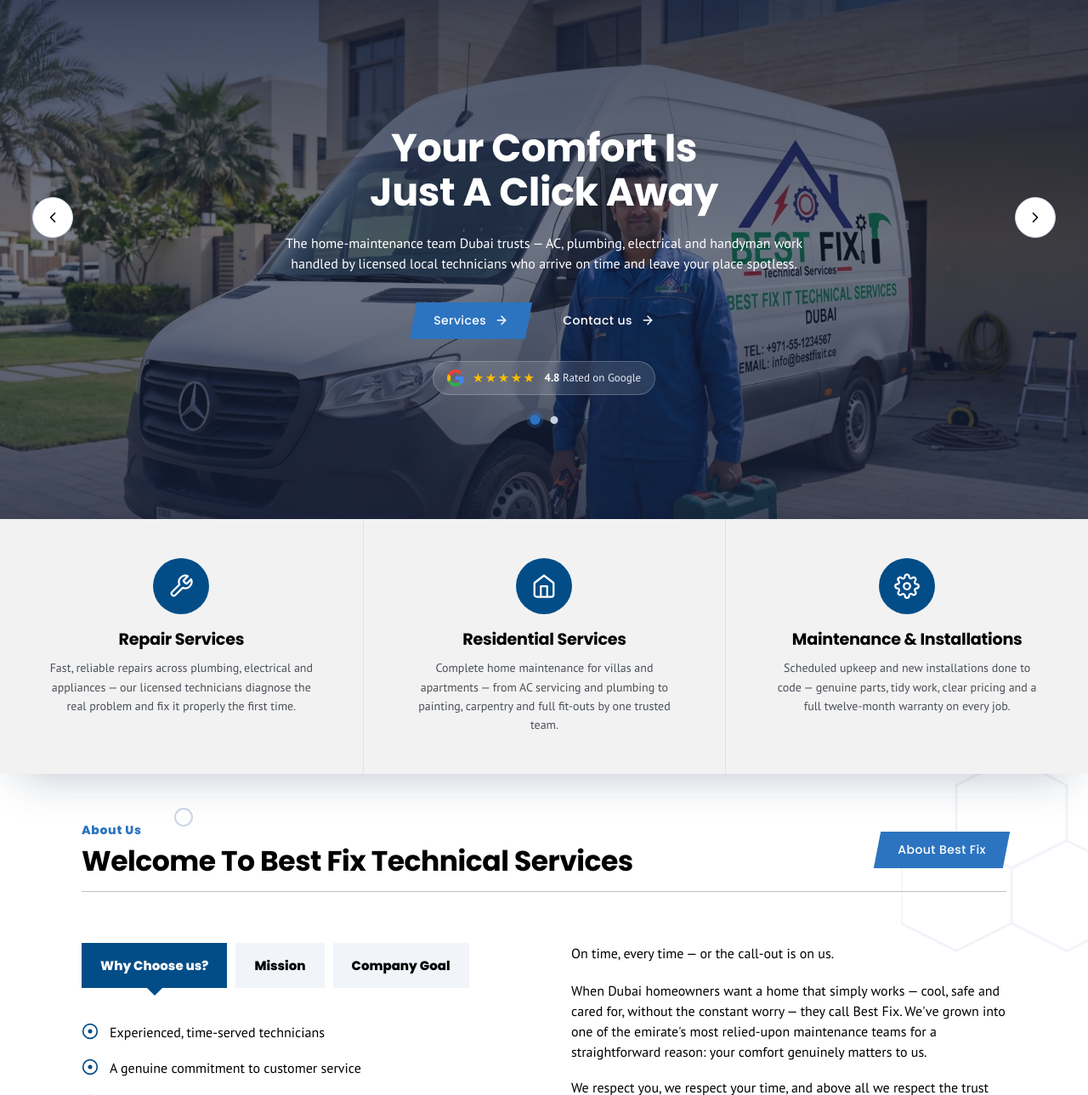
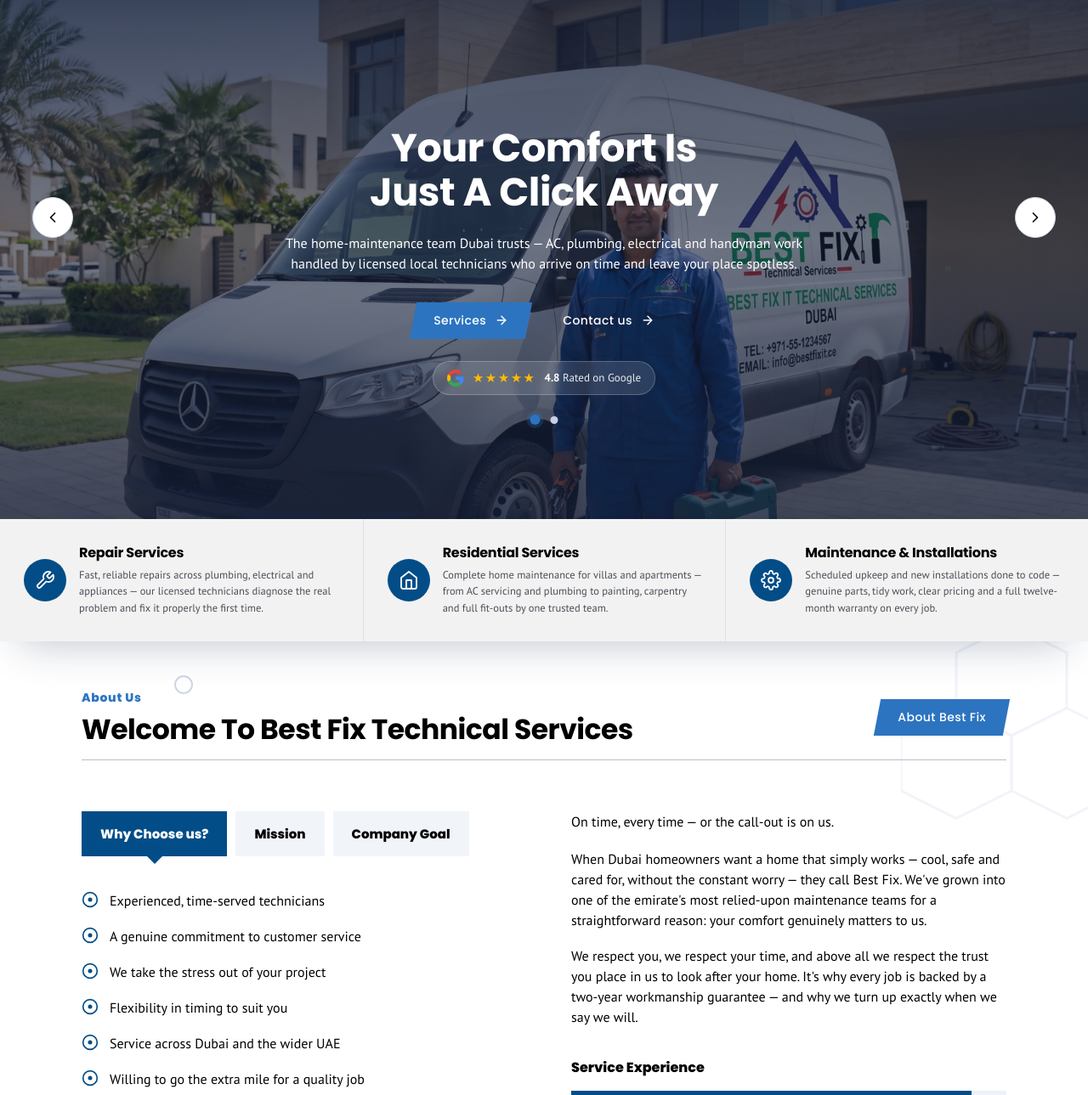
Before and after one commit to Shakeeb871/bestfixit-ae, a Flask app: page / in a window 1280 px wide. Shown: the part 121-1410 px from the top of the page at 85% size. Run offline with Flask 3, Linux system fonts and the light colour scheme.

Commit message:
Feature strip: compact height, icon left of text, smaller type
Switch each column to a horizontal layout — navy icon on the left,
vertically centred beside a left-aligned title + description. Reduce
padding (shorter section), icon size and heading/text sizes for a cleaner,
tighter strip.

Co-Authored-By: Claude Opus 4.8 <noreply@anthropic.com>
Claude-Session: https://claude.ai/code/session_016tDyNJwNLGHkf9e7t3iXBH

```diff
--- a/static/css/site.css
+++ b/static/css/site.css
@@ -671,17 +671,18 @@ details[open] .bf-faq-chev{ transform:rotate(180deg); }
 .hfeat-row{ width:100%; background:#f2f2f2;
     display:grid; grid-template-columns:repeat(3,1fr);
     box-shadow:0 24px 50px -24px rgba(20,40,80,.30); }
-.hfeat-card{ box-sizing:border-box; display:flex; flex-direction:column; align-items:center;
-    text-align:center; padding:clamp(32px,3.6vw,46px) clamp(20px,3vw,34px); }
+.hfeat-card{ box-sizing:border-box; display:flex; flex-direction:row; align-items:center;
+    text-align:left; gap:15px; padding:clamp(22px,2.4vw,30px) clamp(18px,2.2vw,28px); }
 .hfeat-card + .hfeat-card{ border-left:1px solid #dbe2ec; }
-.hfeat-card__icon{ width:66px; height:66px; border-radius:50%; display:grid; place-items:center;
-    background:#024d87; color:#fff; margin-bottom:18px; flex:none; }
-.hfeat-card__icon svg{ width:30px; height:30px; }
-.hfeat-card__title{ margin:0 0 10px; color:#000; font-family:var(--font-heading);
-    font-weight:800; font-size:clamp(17px,1.5vw,20px); line-height:1.25; }
-.hfeat-card__text{ display:block; margin:0; color:#4a4f57; font-size:14px; line-height:1.6; max-width:320px; }
+.hfeat-card__icon{ width:50px; height:50px; border-radius:50%; display:grid; place-items:center;
+    background:#024d87; color:#fff; flex:none; }
+.hfeat-card__icon svg{ width:24px; height:24px; }
+.hfeat-card__body{ min-width:0; }
+.hfeat-card__title{ margin:0 0 6px; color:#000; font-family:var(--font-heading);
+    font-weight:800; font-size:clamp(15px,1.25vw,17px); line-height:1.25; }
+.hfeat-card__text{ display:block; margin:0; color:#4a4f57; font-size:12.5px; line-height:1.55; }
 @media (max-width:760px){
-  .hfeat{ margin-top:-48px; }
+  .hfeat{ margin-top:-44px; }
   .hfeat-row{ grid-template-columns:1fr; }
   .hfeat-card + .hfeat-card{ border-left:0; border-top:1px solid #dbe2ec; }
 }
--- a/templates/index.html
+++ b/templates/index.html
@@ -66,8 +66,10 @@
     {% for c in feature_cards %}
     <div class="hfeat-card">
       <span class="hfeat-card__icon" aria-hidden="true">{{ c.icon|safe }}</span>
-      <h3 class="hfeat-card__title">{{ c.title }}</h3>
-      <span class="hfeat-card__text">{{ c.text }}</span>
+      <div class="hfeat-card__body">
+        <h3 class="hfeat-card__title">{{ c.title }}</h3>
+        <span class="hfeat-card__text">{{ c.text }}</span>
+      </div>
     </div>
     {% endfor %}
   </div>
```
